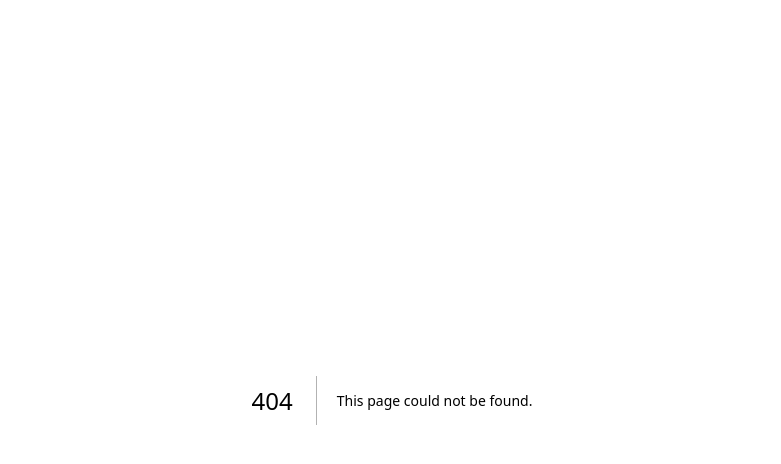
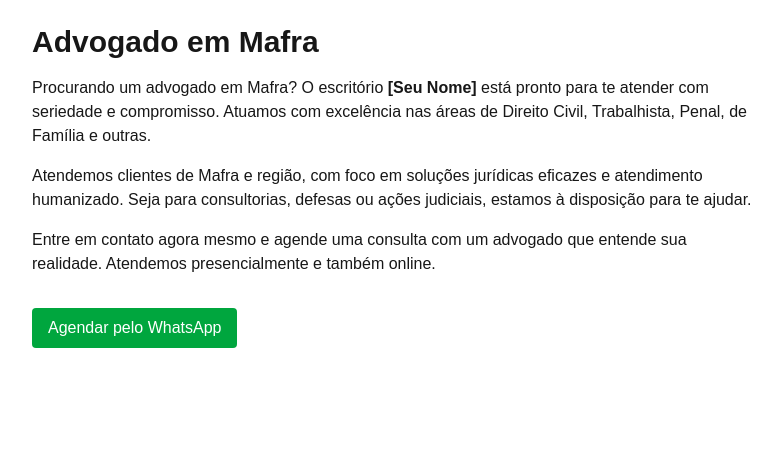
Before and after one commit to Edureichardt/BlogdoPaludo, a Next.js app: page /advogado-em-mafra in a window 1280 px wide. Before the commit this address had no page. Shown: the top 464 px of the page, without its empty margins (248-1029 px from the left). Built offline with nearby package versions, Linux system fonts and the light colour scheme.

Commit message:
atualização SEO

```diff
--- /dev/null
+++ b/src/app/advogado-em-mafra/page.tsx
@@ -0,0 +1,38 @@
+// app/advogado-em-mafra/page.tsx
+
+import { Metadata } from "next";
+
+export const metadata: Metadata = {
+  title: "Advogado em Mafra | Escritório [Advogado Paludo]",
+  description:
+    "Atendimento jurídico em Mafra com experiência nas áreas cível, trabalhista, criminal e mais. Consulte um advogado confiável e próximo de você.",
+};
+
+export default function AdvogadoMafraPage() {
+  return (
+    <main className="max-w-3xl mx-auto p-6">
+      <h1 className="text-3xl font-bold mb-4">Advogado em Mafra</h1>
+
+      <p className="mb-4">
+        Procurando um advogado em Mafra? O escritório <strong>[Seu Nome]</strong> está pronto para te atender com seriedade e compromisso. Atuamos com
+        excelência nas áreas de Direito Civil, Trabalhista, Penal, de Família e outras.
+      </p>
+
+      <p className="mb-4">
+        Atendemos clientes de Mafra e região, com foco em soluções jurídicas eficazes e atendimento humanizado. Seja para consultorias, defesas ou ações
+        judiciais, estamos à disposição para te ajudar.
+      </p>
+
+      <p className="mb-4">
+        Entre em contato agora mesmo e agende uma consulta com um advogado que entende sua realidade. Atendemos presencialmente e também online.
+      </p>
+
+      <a
+        href="https://wa.me/5547998452091"
+        className="inline-block mt-4 px-4 py-2 bg-green-600 text-white rounded hover:bg-green-700 transition"
+      >
+        Agendar pelo WhatsApp
+      </a>
+    </main>
+  );
+}
--- /dev/null
+++ b/src/app/advogado-em-rio-negro/page.tsx
@@ -0,0 +1,32 @@
+// app/advogado-em-rio-negro/page.tsx
+
+import { Metadata } from "next";
+
+export const metadata: Metadata = {
+  title: "Advogado em Rio Negro | Escritório [Advogado Paludo]",
+  description: "Atendimento jurídico especializado em Rio Negro. Marque sua consulta com um advogado experiente nas áreas cível, trabalhista, criminal e mais.",
+};
+
+export default function AdvogadoRioNegroPage() {
+  return (
+    <main className="max-w-3xl mx-auto p-6">
+      <h1 className="text-3xl font-bold mb-4">Advogado em Rio Negro</h1>
+      <p className="mb-4">
+        Se você está em busca de um advogado em Rio Negro, conte com o suporte do escritório [Seu Nome]. Atuamos nas áreas cível, trabalhista, criminal e
+        outras, oferecendo atendimento personalizado para moradores da cidade e região.
+      </p>
+      <p className="mb-4">
+        Nosso compromisso é com a ética, transparência e eficiência jurídica. Entre em contato pelo WhatsApp ou e-mail para agendar sua consulta.
+      </p>
+      <p className="mb-4">
+        Atendemos em Rio Negro e também nas cidades vizinhas como Mafra, Campo do Tenente, Quitandinha, entre outras.
+      </p>
+      <a
+        href="https://wa.me/5547998452091"
+        className="inline-block mt-4 px-4 py-2 bg-green-600 text-white rounded hover:bg-green-700"
+      >
+        Falar pelo WhatsApp
+      </a>
+    </main>
+  );
+}
```
